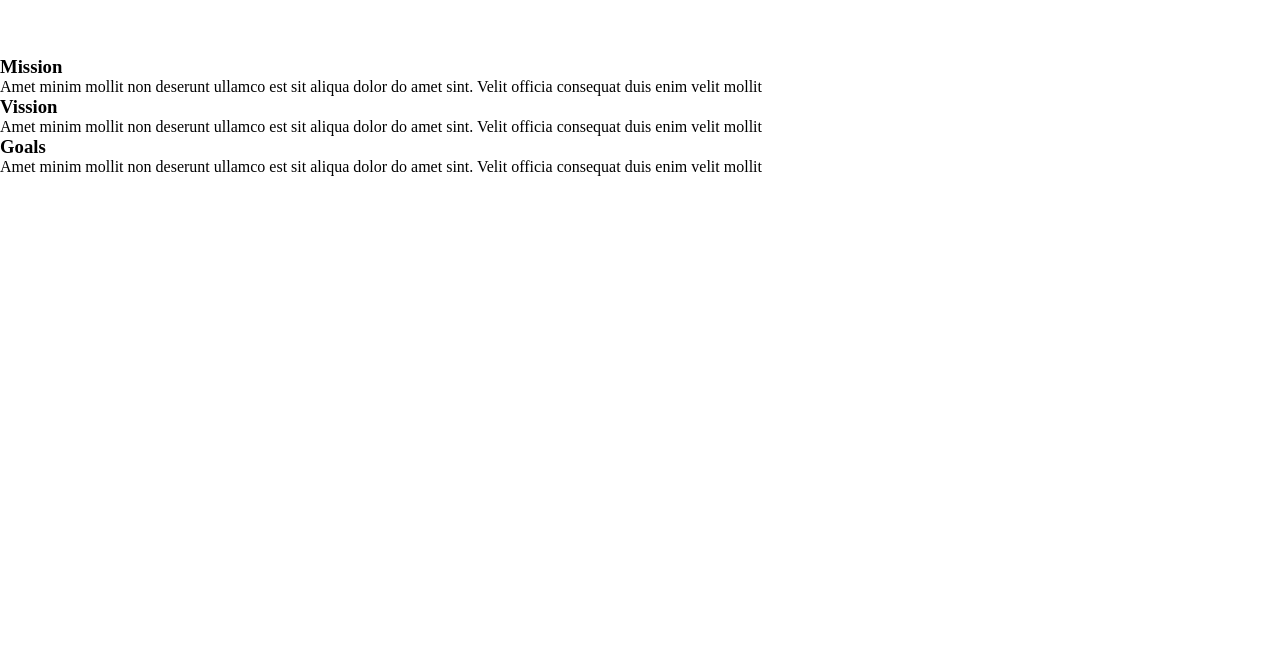
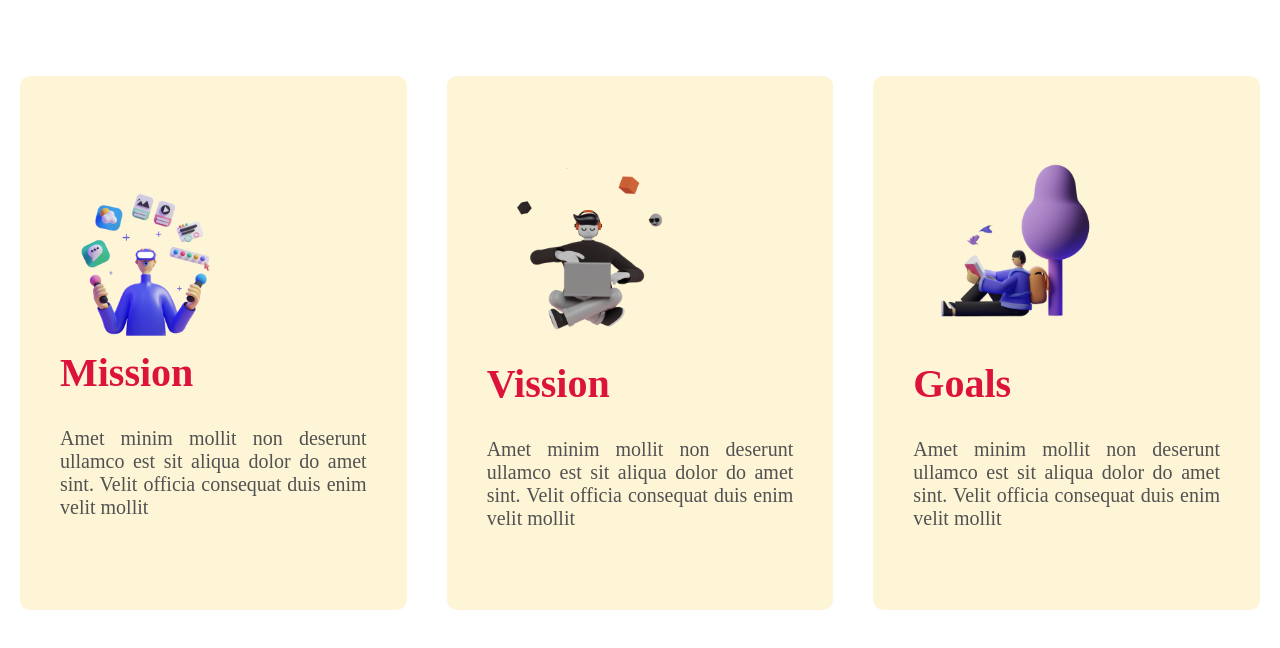
Before and after one commit to Mehadyhasanakash/project-1, a plain HTML site: page index.html in a window 1280 px wide. Shown: the part 936-1584 px from the top of the page. Before the commit the page ends 1112 px from the top, so only its background shows below. Drawn offline with Linux system fonts and the light colour scheme.

Commit message:
frrst-projcet

```diff
--- a/index.html
+++ b/index.html
@@ -14,6 +14,7 @@
     <section class="display">
         <div class="mission2022">
             <h1 class="box">Stay Focused On <span class="color">mission2022 </span> </h1>
+
 
             <p class="text-aline">For many years I’ve had the we to visit nursing homes as
                 I truly enjoy spending time with the elderly. I sing and teach Bible
@@ -40,8 +41,12 @@
         <div class="container">
 
             <div class="M-V-G">
-                <h3>Mission</h3>
-                <p>
+                <div class="illustrator">
+                    <img src="mission-2022-main/images/illustrators/illustrator-1.png" alt="illustrator-1">
+                </div>
+
+                <h2>Mission</h2>
+                <p class="pragraph">
                     Amet minim mollit non deserunt
                     ullamco est sit aliqua dolor do amet
                     sint. Velit officia consequat duis enim
@@ -49,9 +54,12 @@
                 </p>
             </div>
 
-            <div class="" M-V-G"">
-                <h3>Vission</h3>
-                <p>
+            <div class=" M-V-G">
+                <div class="illustrator">
+                    <img src="mission-2022-main/images/illustrators/illustrator-2.png" alt="illustrator-2">
+                </div>
+                <h2>Vission</h2>
+                <p class="pragraph">
                     Amet minim mollit non deserunt
                     ullamco est sit aliqua dolor do amet
                     sint. Velit officia consequat duis enim
@@ -59,9 +67,13 @@
                 </p>
 
             </div>
-            <div class="" M-V-G"">
-                <h3>Goals</h3>
-                <p>
+
+            <div class=" M-V-G">
+                <div class="illustrator">
+                    <img src="mission-2022-main/images/illustrators/illustrator-3.png" alt="illustrator-3">
+                </div>
+                <h2>Goals</h2>
+                <p class="pragraph">
                     Amet minim mollit non deserunt
                     ullamco est sit aliqua dolor do amet
                     sint. Velit officia consequat duis enim
--- a/style.css
+++ b/style.css
@@ -53,3 +53,34 @@ h1{
     display: inline;
 
 }
+.container{
+    display: flex;
+    text-align: left;
+    margin-bottom: 200px;
+    width: auto;
+    justify-content: center;
+}
+
+.container .M-V-G{
+    background: rgb(253, 245, 213);
+    margin: 20px;
+    width: 400px;
+    padding: 80px 40px;
+    position: relative;
+    border-radius: 10px;
+
+
+}
+.container .M-V-G h2{
+    color: crimson;
+    font-size: 40px;
+}
+.pragraph{
+    margin-top: 10%;
+    color: rgb(81, 81, 82);
+    font-size: 20px;
+    text-align: justify;
+}
+.illustrator img{
+    width: 200px;
+}
```
